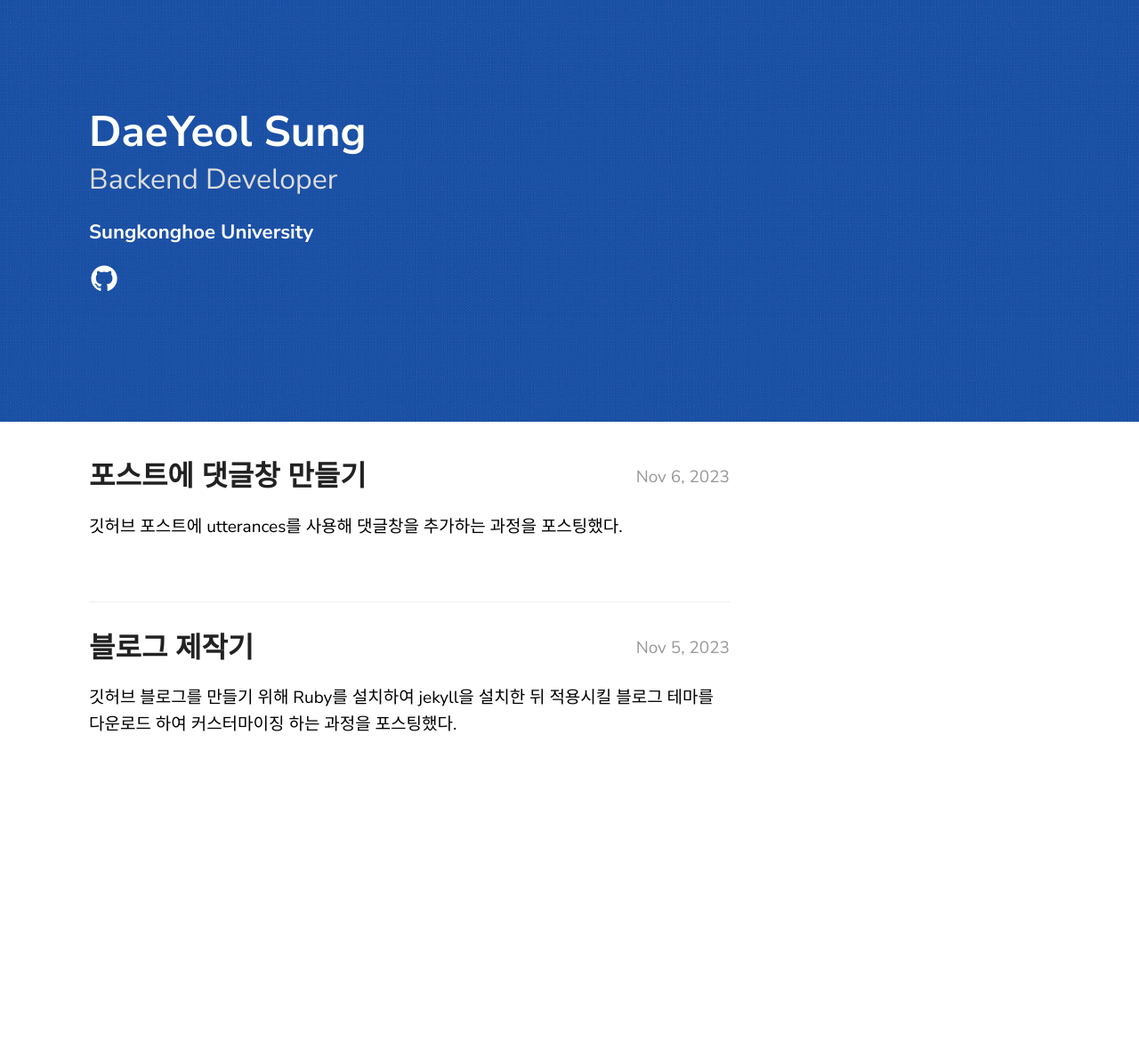
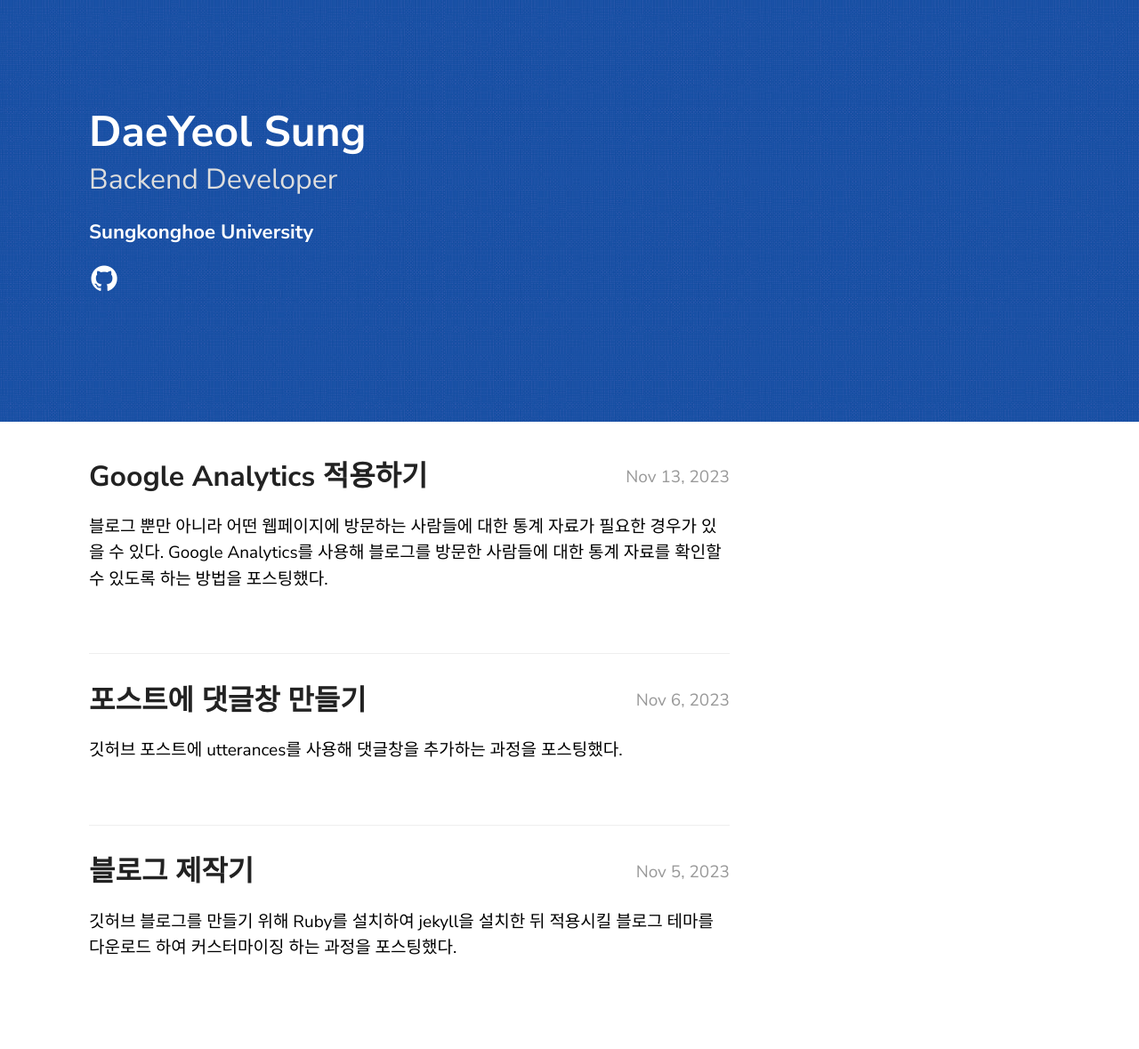
Before and after one commit to Daeye0l/Daeye0l.github.io, a Jekyll site: the page built from index.md, in a window 1280 px wide. Shown: the whole page at 89% size. Built offline with Jekyll 4.4.1, drawn with Linux system fonts in a browser that asks for light colours; before the commit the page ends 928 px from its top, so only the background shows below that.

Commit message:
google analytics

````diff
--- /dev/null
+++ b/_posts/2023-11-13-google-analytics.md
@@ -0,0 +1,35 @@
+---
+layout: post
+title:  "Google Analytics 적용하기"
+description: Google Analytics를 사용해 블로그 사용자에 대한 통계자료 보기
+---
+블로그 뿐만 아니라 어떤 웹페이지에 방문하는 사람들에 대한 통계 자료가 필요한 경우가 있을 수 있다. Google Analytics를 사용해 블로그를 방문한 사람들에 대한 통계 자료를 확인할 수 있도록 하는 방법을 포스팅했다.
+<br><br>
+
+## 1. Google Analytics 계정 생성 및 속성 설정
+<hr>
+
+- [Google Analytics](https://analytics.google.com/)웹사이트로 이동하여 계정을 생성한다.
+
+- 속성을 생성한다.
+![Google Analytics](../../images/analytics.png)
+
+## 2. Google Analytics 코드 활성화 또는 추적코드 추가
+<hr>
+
+- 코드에서 google analytics에 대한 코드가 있으면 활성화 시키고 없다면 속성 생성 후 받은 추적 코드를 이식한다.
+
+    - 나의 테마의 경우 README.md 파일에 google analytics 사용법에 대한 내용이 있었고 _config.yml에 해당 내용을 추가했다.
+    ```yml
+    texture:
+        analytics_id: '< YOUR ID >'
+    ```
+
+    - google analytics 사용에 대한 내용이 없다면 _includes 폴더 아래의 head.html에 들어가서 </head>태그 바로 앞에 해당 추적 코드를 붙여넣는다.
+    ![trace code](../../images/tracecode.png)
+
+## 3. Google Analytics로 보고서 확인하기
+<hr>
+
+- 설정이 완료되었다면 보고서 탭을 눌러 통계 정보를 확인한다.
+![report](../../images/report.png)
````
Also changed, not shown: _posts/2023-11-06-make-comment-box.md (+1 -18 lines), images/analytics.png (added), images/disqus.png (added), images/report.png (added), images/tracecode.png (added), 9 other files.
